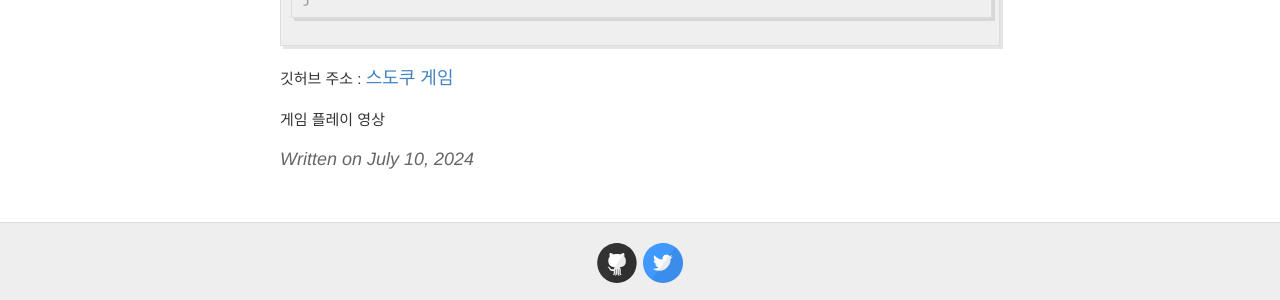
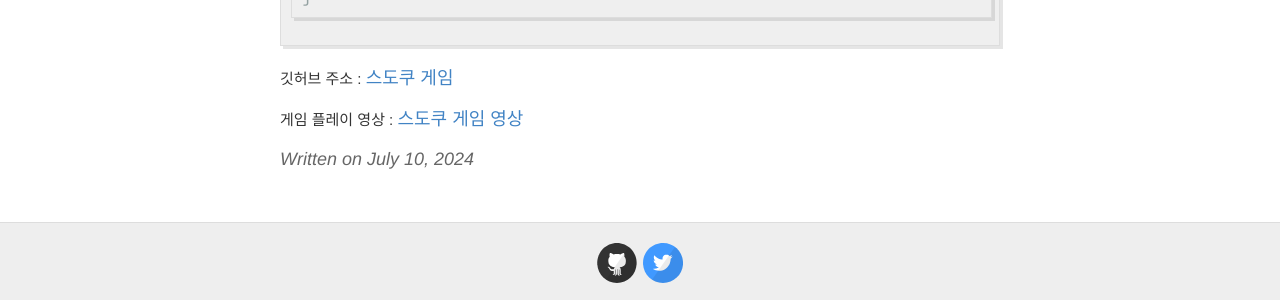
Before and after one commit to enmael/enmael.github.io, a Jekyll site: the page built from _posts/2024-7-10-sudoku2.md, in a window 1280 px wide and 900 px high, scrolled down 27087 px. Shown: the part 589-889 px from the top of the window. Built offline with Jekyll 4.4.1, drawn with Linux system fonts in a browser that asks for light colours; comment, search, counter and statistics services are not loaded.

Commit message:
Update 2024-7-10-sudoku2.md

```diff
--- a/_posts/2024-7-10-sudoku2.md
+++ b/_posts/2024-7-10-sudoku2.md
@@ -1061,5 +1061,6 @@ namespace ConsoleApp1
 [스도쿠 게임](https://github.com/enmael/Sudoku_-game)
 
 <span style="font-size: 15px;">
-  게임 플레이 영상
+  게임 플레이 영상 :
 </span>
+[스도쿠 게임 영상](https://github.com/enmael/Sudoku_-game)
```
